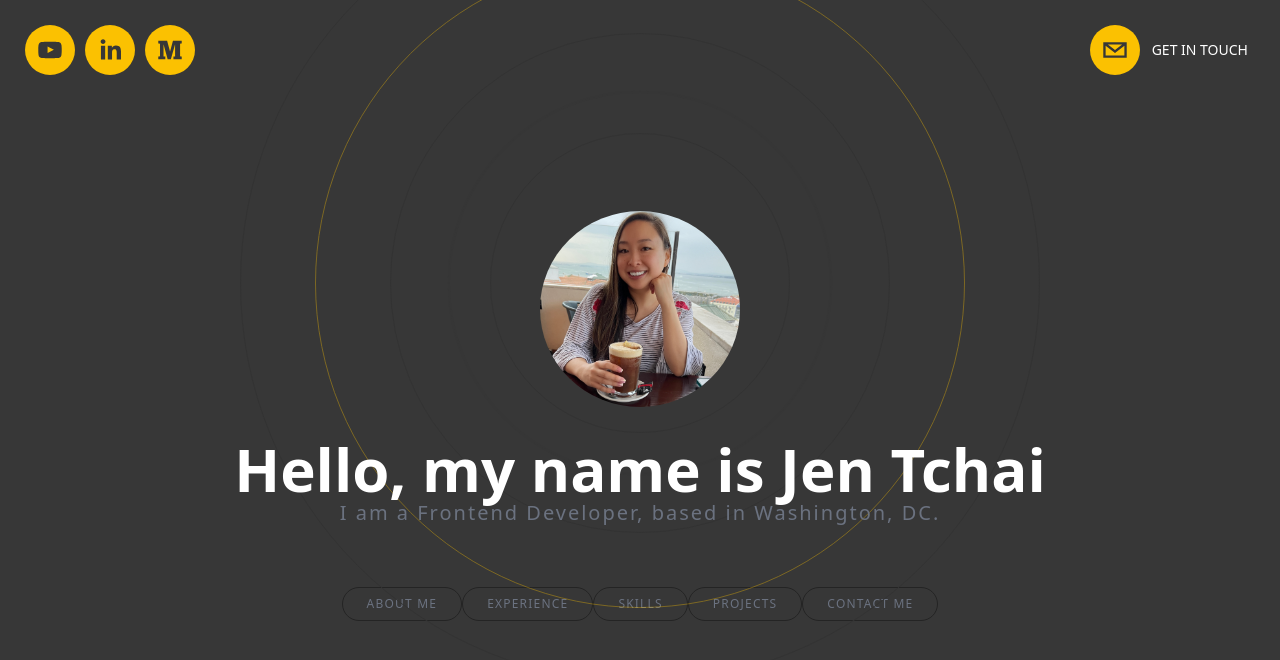
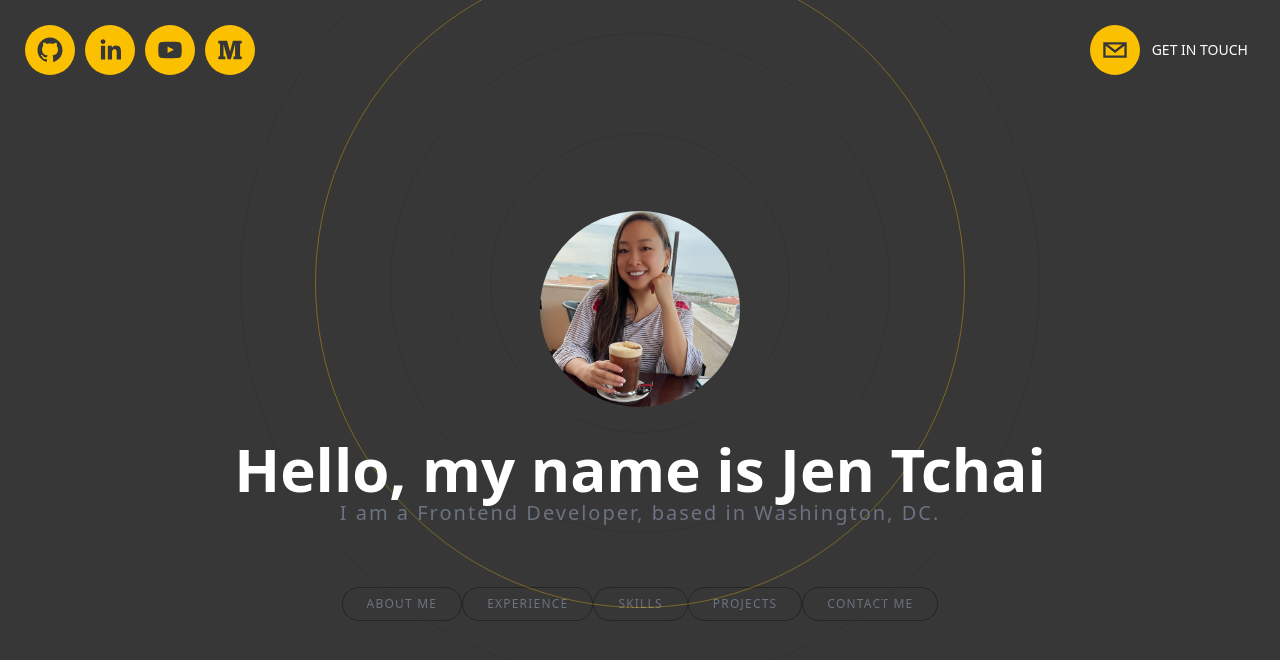
Before and after one commit to hopesunknown/portfolio, a Next.js app in the folder jen-portfolio/: page / in a window 1280 px wide. Shown: the top 660 px of the page. Built offline with nearby package versions, Linux system fonts and the light colour scheme.

Commit message:
fixed Header section email button to show hover styling, and also set up Skills section and individual skill components

```diff
--- a/jen-portfolio/components/Header.tsx
+++ b/jen-portfolio/components/Header.tsx
@@ -22,11 +22,12 @@ function Header({}: Props) {
         transition={{duration: 1.5}}
       >
         <SocialIcon
-          url='https://www.youtube.com/@jentchai1728'
+          url='https://www.github.com/hopesunknown'
           target='_blank'
           fgColor='transparent'
           bgColor='#FBC101'
           style={{margin: 5}}
+          className='hoverSocialBtn'
         /><br/>
         <SocialIcon
           url='https://www.linkedin.com/in/jentchai/'
@@ -34,13 +35,23 @@ function Header({}: Props) {
           fgColor='transparent'
           bgColor='#FBC101'
           style={{margin: 5}}
+          className='hoverSocialBtn'
         />
+        <SocialIcon
+          url='https://www.youtube.com/@jentchai1728'
+          target='_blank'
+          fgColor='transparent'
+          bgColor='#FBC101'
+          style={{margin: 5}}
+          className='hoverSocialBtn'
+        /><br/>
         <SocialIcon
           url='https://medium.com/@jentchai'
           target='_blank'
           fgColor='transparent'
           bgColor='#FBC101'
           style={{margin: 5}}
+          className='hoverSocialBtn'
         />
       </motion.div>
 
@@ -61,7 +72,7 @@ function Header({}: Props) {
         }}
       >
         <SocialIcon
-          className='cursor-pointer'
+          className='hoverSocialBtn'
           network='email'
           url='mailto:jentchai@gmail.com'
           fgColor='transparent'
--- /dev/null
+++ b/jen-portfolio/components/Skill.tsx
@@ -0,0 +1,11 @@
+import React from 'react';
+
+type Props = {}
+
+const Skill = (props: Props) => {
+  return (
+    <div>testingggg</div>
+  )
+}
+
+export default Skill;
--- /dev/null
+++ b/jen-portfolio/components/Skills.tsx
@@ -0,0 +1,27 @@
+import React from 'react';
+import {motion} from 'framer-motion';
+import Skill from './Skill';
+
+type Props = {};
+
+const Skills = (props: Props) => {
+  return (
+    <>
+      <motion.div className='h-screen flex relative flex-col text-center md:text-left xl:flex-row max-w-[2000px] xl:px-10 min-h-screen justify-center xl:space-y-0 mx-auto items-center'>
+        <h3 className='absolute top-24 uppercase tracking-[5px] text-gray-500 text-2xl'>Skills</h3>
+        <h3></h3>
+        <div className='grid grid-cols-4 gap-5'>
+          <Skill />
+          <Skill />
+          <Skill />
+          <Skill />
+          <Skill />
+          <Skill />
+          <Skill />
+        </div>
+      </motion.div>
+    </>
+  )
+}
+
+export default Skills;
--- a/jen-portfolio/pages/index.tsx
+++ b/jen-portfolio/pages/index.tsx
@@ -4,6 +4,7 @@ import Header from './../components/Header';
 import Hero from './../components/Hero';
 import About from './../components/About';
 import Experience from './../components/Experience';
+import Skills from './../components/Skills';
 
 const Home: NextPage = () => {
   return (
@@ -19,15 +20,21 @@ const Home: NextPage = () => {
         <section id='hero' className='snap-start'>
           <Hero />
         </section>
-        <section id='hero' className='snap-center'>
+        <section id='about' className='snap-center'>
           <About />
         </section>
-        <section id='hero' className='snap-center'>
+        <section id='experience' className='snap-center'>
           <Experience />
         </section>
-
-
-        {/* Experiences */}
+        <section id='skills' className='snap-center'>
+          <Skills />
+        </section>
+        {/* <section id='projects' className='snap-center'>
+          <Projects />
+        </section>
+        <section id='contact' className='snap-bottom'>
+          <ContactMe />
+        </section> */}
 
         {/* Skills */}
 
--- a/jen-portfolio/styles/globals.css
+++ b/jen-portfolio/styles/globals.css
@@ -7,6 +7,11 @@
     @apply px-6 py-2 border border-[#242424] rounded-full uppercase text-xs tracking-widest text-gray-500 transition-all hover:border-[#F7AB0A]/40 hover:text-[#F7AB0A]/40
   }
 }
+
+.hoverSocialBtn:hover {
+  transform: scale(1.1);
+}
+
 .roundedImg {
   border-radius: 50%;
 }
```
